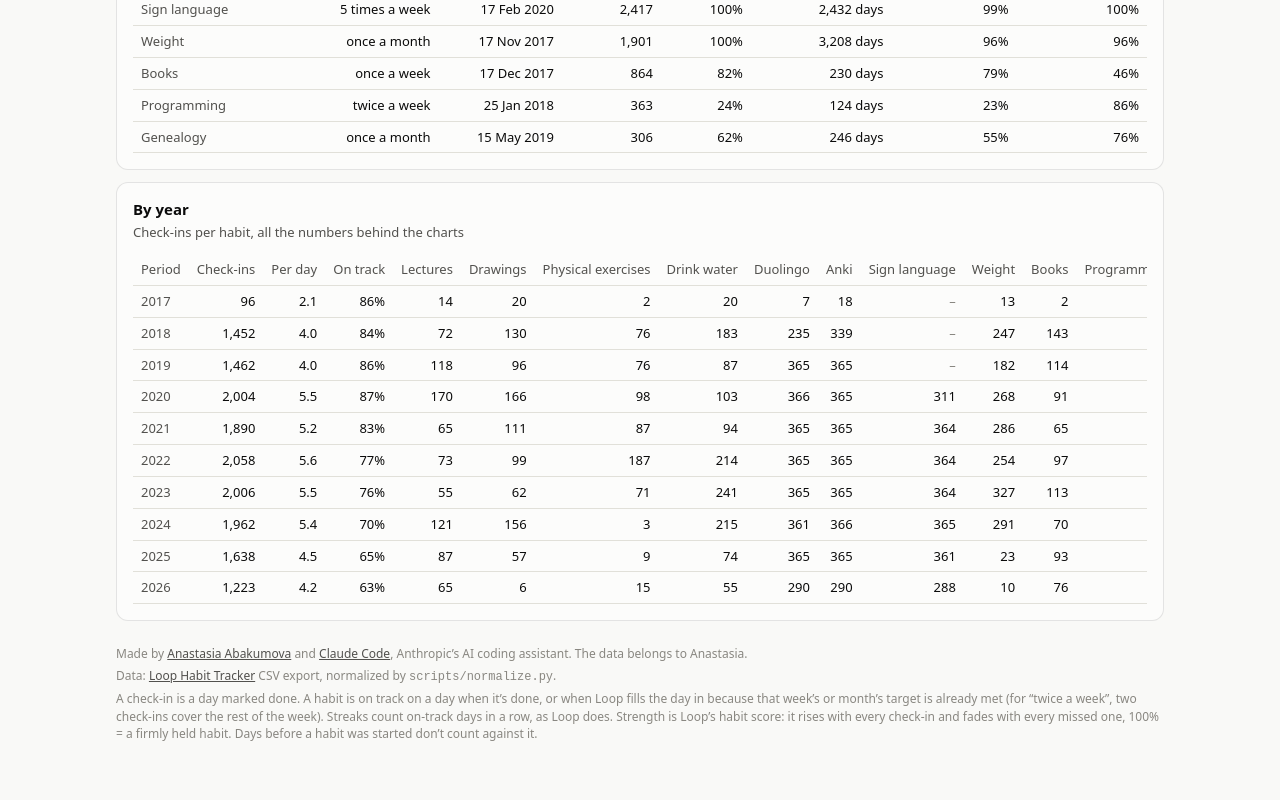
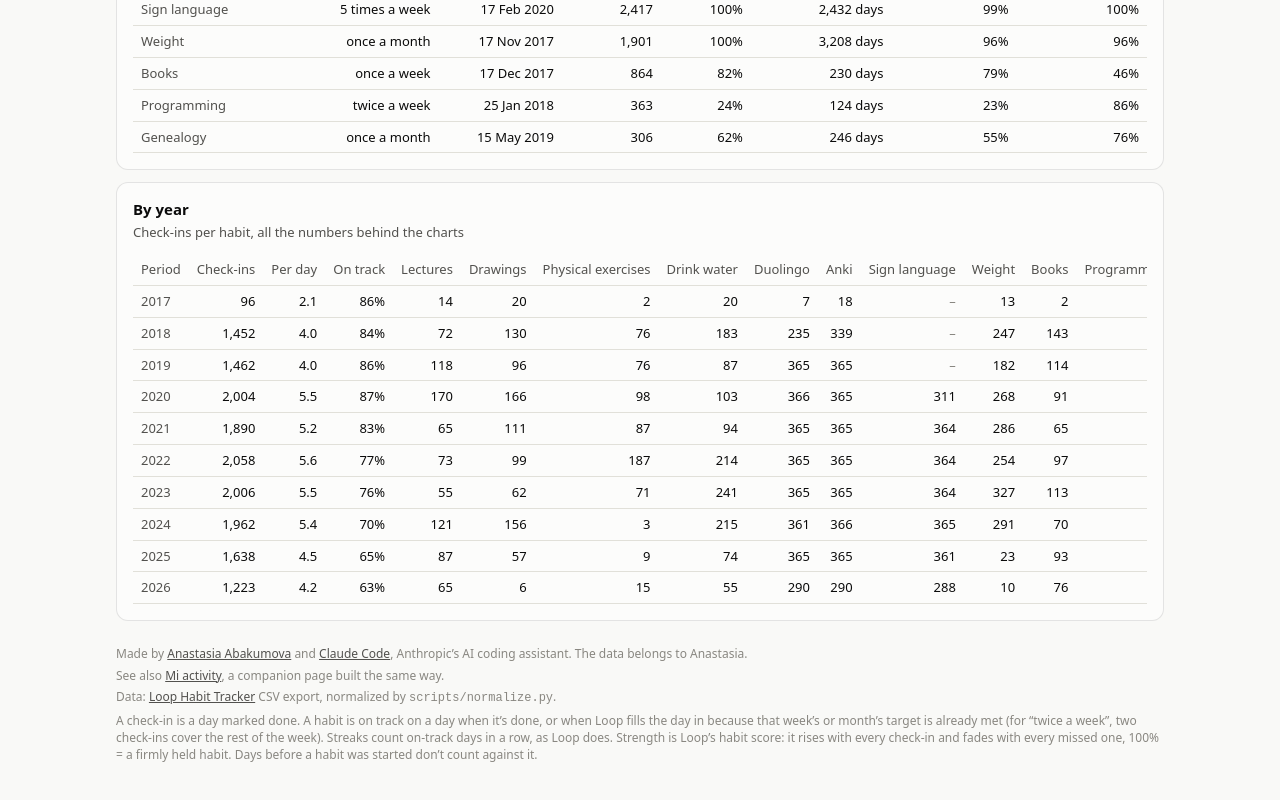
Before and after one commit to Sacret/habits, a plain HTML site: page index.html in a window 1280 px wide. Shown: the part 4163-4963 px from the top of the page. Drawn offline with Linux system fonts and the light colour scheme.

Commit message:
Link to the activity page in the footer

```diff
--- a/index.html
+++ b/index.html
@@ -309,6 +309,7 @@ footer a:hover { color: var(--ink); }
 
   <footer>
     <p>Made by <a href="https://sacret.ru/">Anastasia Abakumova</a> and <a href="https://claude.com/claude-code">Claude Code</a>, Anthropic’s AI coding assistant. The data belongs to Anastasia.</p>
+    <p>See also <a href="https://sacret.github.io/activity/">Mi activity</a>, a companion page built the same way.</p>
     <p>Data: <a href="https://loophabits.org/">Loop Habit Tracker</a> CSV export, normalized by <code>scripts/normalize.py</code>.</p>
     <p>A check-in is a day marked done. A habit is on track on a day when it’s done, or when Loop fills the day in because that week’s or month’s target is already met (for “twice a week”, two check-ins cover the rest of the week). Streaks count on-track days in a row, as Loop does. Strength is Loop’s habit score: it rises with every check-in and fades with every missed one, 100% = a firmly held habit. Days before a habit was started don’t count against it.</p>
   </footer>
```
Also changed, not shown: scripts/page.html (+1 -0 lines).
